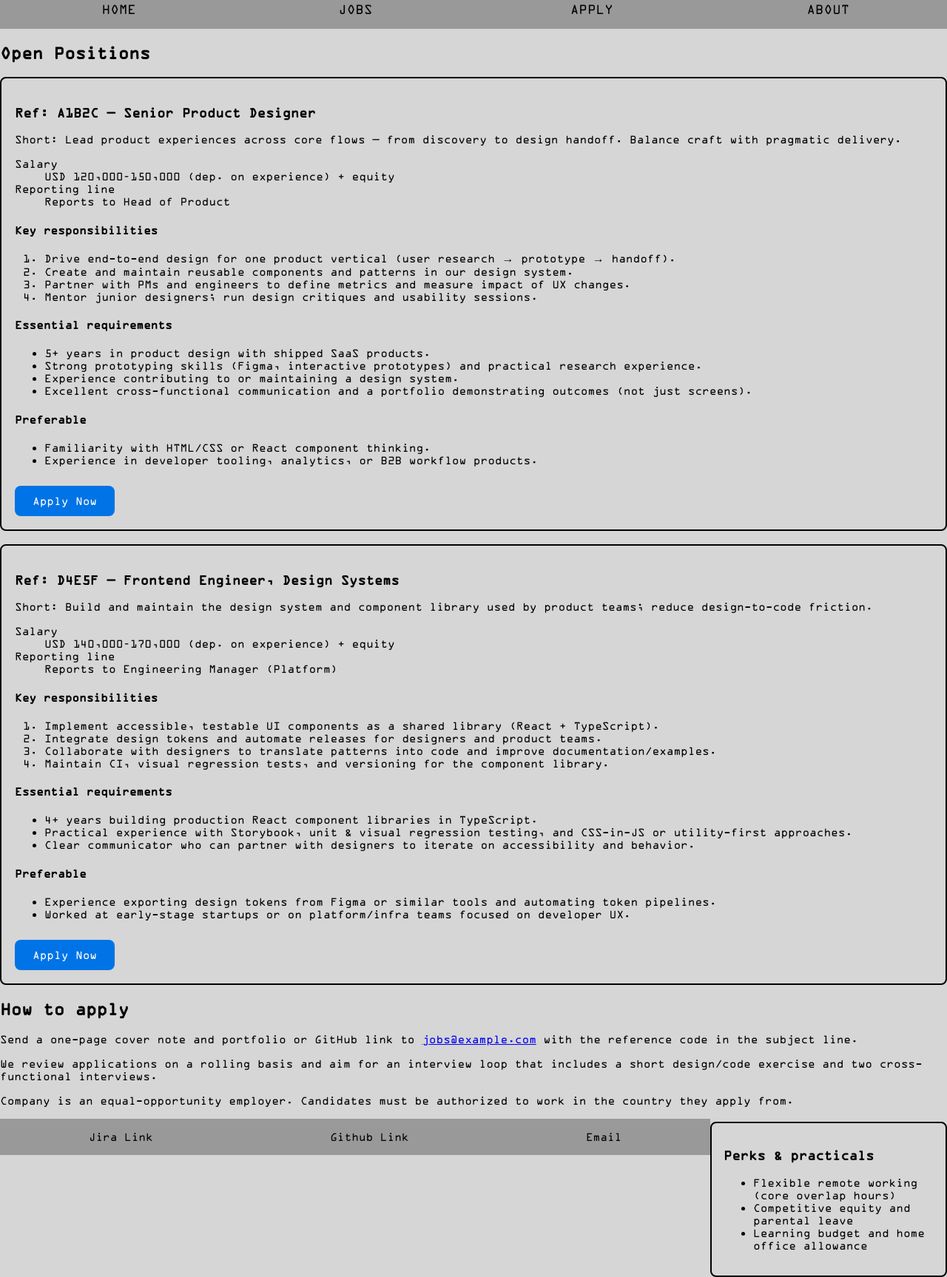
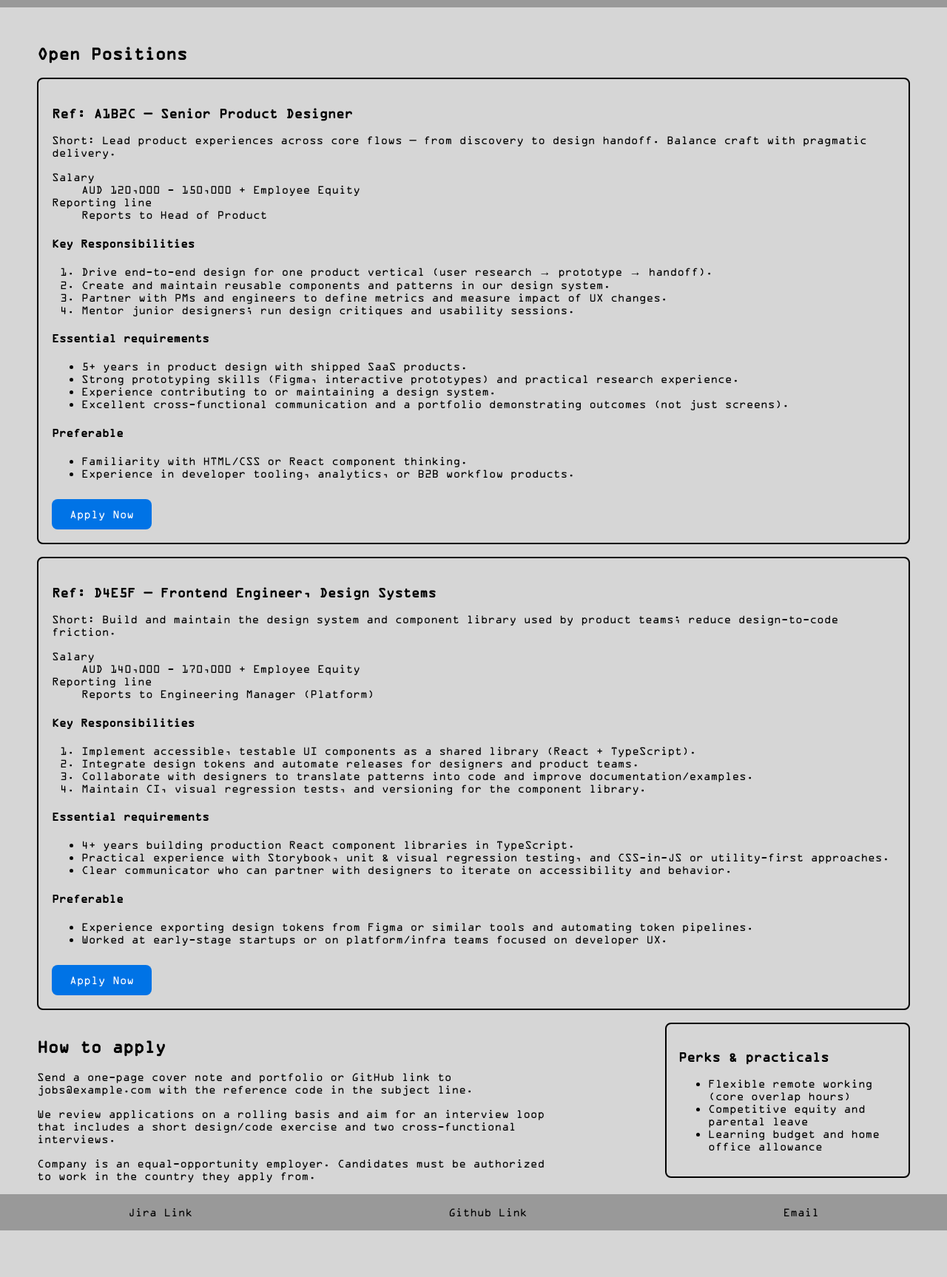
Before and after one commit to Nam-Tran6/Applied-Group5-Project, a plain HTML site: page job.html in a window 1280 px wide. Shown: the part 171-1898 px from the top of the page at 74% size. After the commit the page ends 1835 px from the top, so only its background shows below. Drawn offline with Linux system fonts and the light colour scheme.

Commit message:
jobs format + clean up

```diff
--- a/job.html
+++ b/job.html
@@ -22,51 +22,36 @@
 
 <style>
     aside {
-        width: 25%;
-        /* Sets the width of the <aside> element to 25% of its parent container. */
         float: right;
-        /* Positions the <aside> element on the right side, allowing other content to flow around it. */
-        margin-top: 4px;
-        /* Adds 4px of space above the <aside> element. */
-        border: 2px solid black;
-        /* Gives the <aside> element a 1px solid white border. */
-        padding: 1em;
-        /* Adds inner spacing (padding) of 1em inside the <aside>, so its content doesn’t touch the border. */
-        box-sizing: border-box;
-        /* Ensures width includes padding and border, preventing the box from expanding beyond 25%. */
-        border-radius: 8px;
-        /* Rounds the corners of the <article> border with an 8px radius. */
+        width: 25%; /* Width of <aside> 25% to parentcontainer. */
+        border: 2px solid black; /* Adds a 2 pixel solid border */
+        padding: 1em; /* Adds space between border and text */
+        border-radius: 8px; /* Rounds corners of border with an 8px radius. */
     }
 
     article {
-        border: 2px solid black;
-        /* Gives the <article> element a 2px solid white border. */
-        padding: 18px;
-        /* Adds 18px of inner spacing inside the <article>. */
-        border-radius: 8px;
-        /* Rounds the corners of the <article> border with an 8px radius. */
-        margin-bottom: 18px;
-        /* Adds 18px of space below each <article>, separating it from elements beneath. */
-        background: transparent;
-        /* Makes the background see-through (inherits the parent’s background). */
+        border: 2px solid black; /* Gives the <article> element a 2px solid black border. */
+        padding: 18px; /* 18px of inner spacing */
+        border-radius: 8px; /* Rounds corners of the border with an 8px radius. */
     }
 
     .applybtn {
-        display: inline-block;
-        padding: 12px 24px;
-        font-size: 16px;
-        font-weight: 600px;
-        /*make the font weight to semi-bold*/
-        color: white;
-        margin-top: 10px;
-        background: #0073e6;
-        /* Job site style blue */
-        border-radius: 8px;
-        text-decoration: none;
+        display: inline-block; /* Button is horizontal*/
+        padding: 12px 24px; /* Space between text and border*/
+        font-size: 16px; /* Applies font changes*/
+        font-weight: 600px; /*make the font weight to semi-bold*/
+        color: white; /* button color is white*/
+        margin-top: 10px; /* slight top margin for importance*/
+        background: #0073e6; /* Job site style blue */
+        border-radius: 8px; /* Corner round off 8px*/
+        text-decoration: none; /* Removes underline*/
+    }
 
+    main {
+        margin: 50px; /* Overwrites CSS Style Margin for format*/
     }
 </style>
-<!-- All these job description is from GenAI (ChatGPT)-->
+
 
 <body>
     <header> <!-- Standardized Heading-->
@@ -95,21 +80,20 @@
         </ul>
     </nav>
 
-    <main id="jobMain">
-        <!-- <section> groups related content. This one is for job openings -->
+<!-- Job Description generated from ChatGPT (We had no idea)-->
+    <main>
+        <!-- <section> groups content for job openings -->
+
+        <!--First Section for Senior Product Designer-->
         <section>
-            <h2 id="openings" style="color: black">Open Positions</h2>
-            <!-- <h2> is a subheading under the main page heading -->
 
+            <!-- Subheading under the main page heading -->
+            <h2 style="color: black">Open Positions</h2>
 
-            <!-- Each job post is wrapped in an <article> because it is a self-contained piece of content -->
-            <article class="jobarticle">
-                <!-- <article> = represents a single, self-contained piece of content.
-                     The class "jobarticle" can be used for styling job postings. -->
-
-                <h3 id="refA1B2C-title">Ref: A1B2C — Senior Product Designer</h3>
-                <!-- <h3> is the job title with a unique reference ID ("A1B2C").
-                     The id makes it targetable by links or CSS/JS. -->
+            <!-- Used Article instead of section because each section is self-contained-->
+            <article>
+                <!--Unique reference ID ("A1B2C"), makes it targetable.-->
+                <h3>Ref: A1B2C — Senior Product Designer</h3>
 
                 <!-- Short description/summary of the role -->
                 <p>
@@ -117,20 +101,17 @@
                     Balance craft with pragmatic delivery.
                 </p>
 
-                <!-- <dl> = description list for structured job info (label + value pairs). -->
+                <!-- Description List Salary and Person they report to -->
                 <dl>
-                    <dt>Salary</dt> <!-- <dt> = definition term (label: "Salary") -->
-                    <dd>USD 120,000–150,000 (dep. on experience) + equity</dd>
-                    <!-- <dd> = definition detail (salary value) -->
+                    <dt>Salary</dt>
+                    <dd>AUD 120,000 - 150,000 + Employee Equity</dd>
 
-                    <dt>Reporting line</dt> <!-- Another label -->
-                    <dd>Reports to Head of Product</dd> <!-- The value for that label -->
+                    <dt>Reporting line</dt>
+                    <dd>Reports to Head of Product</dd>
                 </dl>
 
-                <h4>Key responsibilities</h4>
-                <!-- <h4> introduces a subsection of the job posting. -->
-
-                <!-- Ordered list (<ol>) because responsibilities usually follow a logical sequence. -->
+                <!-- Ordered list for Responsibilites-->
+                <h4>Key Responsibilities</h4>
                 <ol>
                     <li>Drive end-to-end design for one product vertical (user research → prototype → handoff).</li>
                     <li>Create and maintain reusable components and patterns in our design system.</li>
@@ -138,105 +119,103 @@
                     <li>Mentor junior designers; run design critiques and usability sessions.</li>
                 </ol>
 
+                <!--Unordered list for Essential Requirements-->
                 <h4>Essential requirements</h4>
-                <!-- <ul> = unordered list for non-sequential requirements. -->
                 <ul>
                     <li>5+ years in product design with shipped SaaS products.</li>
-                    <li>Strong prototyping skills (Figma, interactive prototypes) and practical research experience.
-                    </li>
+                    <li>Strong prototyping skills (Figma, interactive prototypes) and practical research experience.</li>
                     <li>Experience contributing to or maintaining a design system.</li>
                     <li>Excellent cross-functional communication and a portfolio demonstrating outcomes (not just
                     screens).</li>
                 </ul>
 
+                <!-- Another unordered list for "nice to have" skills. -->
                 <h4>Preferable</h4>
-                <!-- Another unordered list for "nice to have" skills. -->
                 <ul>
                     <li>Familiarity with HTML/CSS or React component thinking.</li>
                     <li>Experience in developer tooling, analytics, or B2B workflow products.</li>
                 </ul>
+
+                <!--Button Apply-->
                 <a href="apply.html" class="applybtn">Apply Now</a>
             </article>
 
+            <br> <!--Line Break-->
 
-            <!-- Second job article -->
+            <!-- Second job article for Front-end Engineer-->
             <article>
-                <!-- The <article> element defines a self-contained piece of content
-                     (in this case, a single job posting). -->
+                <!--Unique reference ID ("D4E5F"), makes it targetable.-->
+                <h3>Ref: D4E5F — Frontend Engineer, Design Systems</h3>
 
-                <h3 id="refD4E5F-title">Ref: D4E5F — Frontend Engineer, Design Systems</h3>
-                <!-- The job title with a unique reference ID (D4E5F).
-                     The id could be used for linking or styling. -->
+                <!-- A short description/summary of the role. -->
+                <p>
+                    Short: Build and maintain the design system and component library used by product teams; reduce
+                    design-to-code friction.
+                </p>
 
-                <p>
-                    Short: Build and maintain the design system and component library used by product teams;
-                    reduce design-to-code friction.
-                </p>
-                <!-- A short description/summary of the role. -->
-
+                <!-- Description List for Salary and Person to report to -->
                 <dl>
-                    <!-- <dl> defines a Description List, good for structured job details like salary. -->
                     <dt>Salary</dt>
-                    <!-- <dt> = definition term (label) -->
-                    <dd>USD 140,000–170,000 (dep. on experience) + equity</dd>
-                    <!-- <dd> = definition data (value for the label) -->
-
+                        <dd>AUD 140,000 - 170,000 + Employee Equity</dd>
                     <dt>Reporting line</dt>
                         <dd>Reports to Engineering Manager (Platform)</dd>
                 </dl>
-                <!-- This block neatly pairs labels (Salary, Reporting line) with their values. -->
 
-                <h4>Key responsibilities</h4>
+                <!-- Ordered list for Responsibilites-->
+                <h4>Key Responsibilities</h4>
                 <ol>
-                    <!-- Ordered list (<ol>) used for tasks/responsibilities, since they follow a sequence or priority. -->
                     <li>Implement accessible, testable UI components as a shared library (React + TypeScript).</li>
                     <li>Integrate design tokens and automate releases for designers and product teams.</li>
-                    <li>Collaborate with designers to translate patterns into code and improve documentation/examples.
-                    </li>
+                    <li>Collaborate with designers to translate patterns into code and improve documentation/examples. </li>
                     <li>Maintain CI, visual regression tests, and versioning for the component library.</li>
                 </ol>
 
+                <!-- Unordered list for Essential Requirements-->
                 <h4>Essential requirements</h4>
                 <ul>
-                    <!-- Unordered list (<ul>) for essential requirements (no particular order). -->
                     <li>4+ years building production React component libraries in TypeScript.</li>
                     <li>Practical experience with Storybook, unit & visual regression testing, and CSS-in-JS or
-                        utility-first
-                        approaches.</li>
+                    utility-first approaches.</li>
                     <li>Clear communicator who can partner with designers to iterate on accessibility and behavior.</li>
                 </ul>
 
+                <!-- Another unordered list for "nice to have" (non-essential) skills. -->
                 <h4>Preferable</h4>
                 <ul>
-                    <!-- Another unordered list for "nice to have" (non-essential) skills. -->
-                    <li>Experience exporting design tokens from Figma or similar tools and automating token pipelines.
-                    </li>
+                    <li>Experience exporting design tokens from Figma or similar tools and automating token pipelines.</li>
                     <li>Worked at early-stage startups or on platform/infra teams focused on developer UX.</li>
                 </ul>
-                <a href="apply.html" class="applybtn">Apply Now</a>
+
+                <!--Button to Apply-->
+                <a href="apply.html?job=A1B2C" class="applybtn">Apply Now</a>
             </article>
+        </section>
+
+        <br>
+
+        <!-- Section for instructions on how to apply -->
+        <section style="float: left ; width: 60%">
+            <!--Embedded Style to make font black-->
+            <h2 style="color: black;">How to apply</h2>
+
+            <p> Send a one-page cover note and portfolio or GitHub link to
+                <!--Link to Email-->
+                <ahref=" mailto:jobs@email.com">jobs@example.com</ahref=>
+                with the reference code in the subject line.
+            </p>
+
+            <p> We review applications on a rolling basis and aim for an interview loop that includes a short design/code
+                exercise and two cross-functional interviews.</p>
+
+            <p> Company is an equal-opportunity employer. Candidates must be authorized to work in the country they apply
+                from. </p>
 
         </section>
 
-
-        <!-- Section for instructions on how to apply -->
-        <section>
-            <h2 id="howtoapply" style="color: black;">How to apply</h2>
-            <p>Send a one-page cover note and portfolio or GitHub link to <a
-                    href=" mailto:jobs@email.com">jobs@example.com</a>
-                with the reference code in the subject line.</p>
-            <p>We review applications on a rolling basis and aim for an interview loop that includes a short design/code
-                exercise and two cross-functional interviews.</p>
-            <p>Company is an equal-opportunity employer. Candidates must be authorized to work in the country they apply
-                from.
-            </p>
-
-        </section>
-
-
-        <!-- <aside> is used for related, secondary content. Here it lists perks and practical information -->
+        <!-- Aside for Perks and practicals.-->
         <aside>
-            <h3 id="benefits">Perks & practicals</h3>
+            <h3>Perks & practicals</h3>
+            <!--Unordered List for Perks-->
             <ul>
                 <li>Flexible remote working (core overlap hours)</li>
                 <li>Competitive equity and parental leave</li>
@@ -245,15 +224,15 @@
         </aside>
     </main>
 
-
-    <!-- <footer> is for page-level footer content -->
-    <footer id="jobfooter">
+    <!--Adds break against Perks and Practicals-->
+    <footer style="clear:both">
         <!--Jira Link-->
         <p><a href="https://sothearithkuy37.atlassian.net/jira/software/projects/A1/summary"
          title="This takes you to Jira">Jira Link</a></p>
         <!--Github Link-->
-        <p><a href="https://github.com/Nam-Tran6/Applied-Group5-Project">Github Link</a></p>
+        <a href="https://github.com/Nam-Tran6/Applied-Group5-Project">Github Link</a>
         <!-- Email Link-->
-        <p><a href="mailto:info@companyname.com">Email</a></p>
+        <a href="mailto:info@companyname.com">Email</a>
+        <!--Jira Link-->
     </footer>
 </body>
```
Lines whose indentation alone changed are shown as unchanged.
